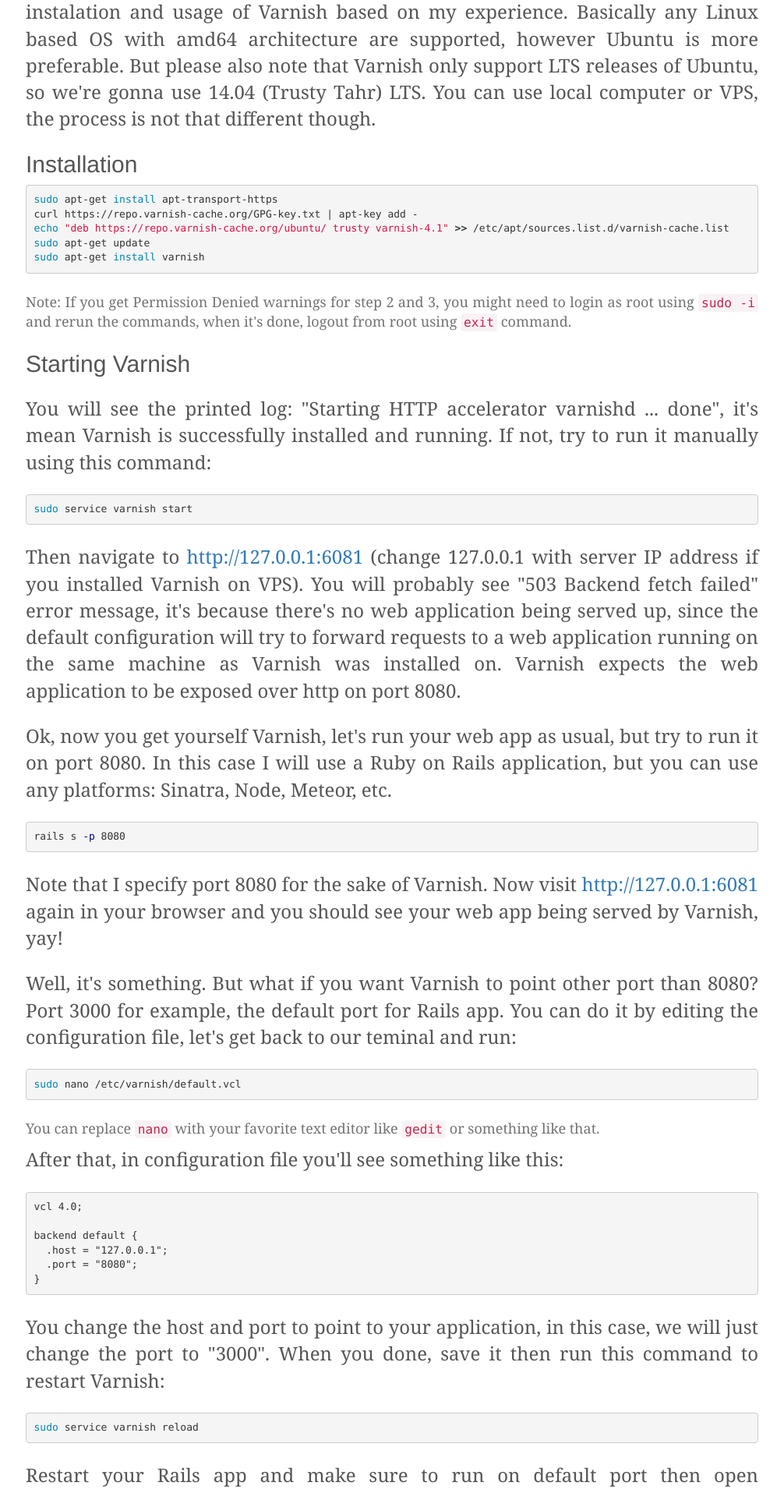
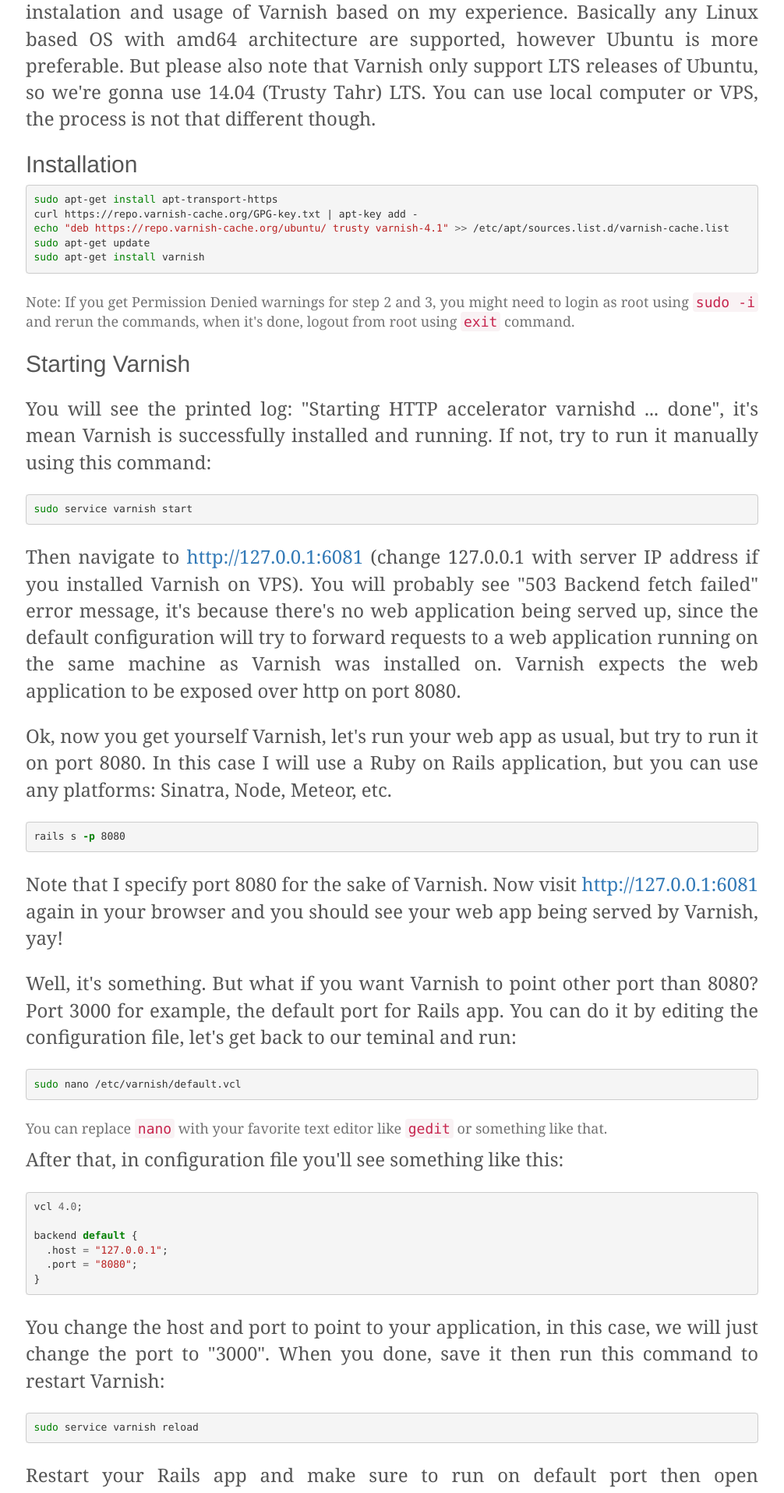
Before and after one commit to irfanfadilah/irfanfadilah.github.io, a Jekyll site: the page built from _posts/2015-10-23-speed-up-your-websites-using-varnish.html, in a window 1280 px wide. Shown: the part 797-2712 px from the top of the page at 78% size, without its empty margins (137-1143 px from the left). Built offline with Jekyll 4.4.1, drawn with Linux system fonts in a browser that asks for light colours; comment, search, counter and statistics services are not loaded.

Commit message:
Bump Ruby, Jekyll and Dependencies

```diff
--- a/Gemfile
+++ b/Gemfile
@@ -1,5 +1,6 @@
 # Ruby Version
-ruby '2.3.0'
+ruby '2.5.1'
+
 # RubyGems Host
 source 'https://rubygems.org' do
   gem 'github-pages'
--- a/_config.yml
+++ b/_config.yml
@@ -1,8 +1,9 @@
+paginate: 10
+excerpt_separator: ""
 timezone: Asia/Jakarta
+paginate_path: /pages/:num/
 permalink: /:year/:month/:title/
-paginate: 10
-paginate_path: /pages/:num/
-gems:
+plugins:
   - jekyll-paginate
   - jekyll-sitemap
   - jekyll-feed
--- a/_posts/2015-10-23-speed-up-your-websites-using-varnish.html
+++ b/_posts/2015-10-23-speed-up-your-websites-using-varnish.html
@@ -22,7 +22,7 @@
     300-1000x faster, wow, imagine that speeds. In this post I will cover basic instalation and usage of Varnish based on my experience. Basically any Linux based OS with amd64 architecture are supported, however Ubuntu is more preferable. But please also note that Varnish only support LTS releases of Ubuntu, so we're gonna use 14.04 (Trusty Tahr) LTS. You can use local computer or VPS, the process is not that different though.
   </p>
   <h2>Installation</h2>
-{% highlight bash %}
+{% highlight shell %}
 sudo apt-get install apt-transport-https
 curl https://repo.varnish-cache.org/GPG-key.txt | apt-key add -
 echo "deb https://repo.varnish-cache.org/ubuntu/ trusty varnish-4.1" >> /etc/apt/sources.list.d/varnish-cache.list
@@ -36,7 +36,7 @@
   <p>
     You will see the printed log: "Starting HTTP accelerator varnishd ... done", it's mean Varnish is successfully installed and running. If not, try to run it manually using this command:
   </p>
-{% highlight bash %}
+{% highlight shell %}
 sudo service varnish start
 {% endhighlight %}
   <p>
@@ -45,7 +45,7 @@
   <p>
     Ok, now you get yourself Varnish, let's run your web app as usual, but try to run it on port 8080. In this case I will use a Ruby on Rails application, but you can use any platforms: Sinatra, Node, Meteor, etc.
   </p>
-{% highlight bash %}
+{% highlight shell %}
 rails s -p 8080
 {% endhighlight %}
   <p>
@@ -54,24 +54,24 @@
   <p>
     Well, it's something. But what if you want Varnish to point other port than 8080? Port 3000 for example, the default port for Rails app. You can do it by editing the configuration file, let's get back to our teminal and run:
   </p>
-{% highlight bash %}
+{% highlight shell %}
 sudo nano /etc/varnish/default.vcl
 {% endhighlight %}
   <p>
     <span class="help-block">You can replace <code>nano</code> with your favorite text editor like <code>gedit</code> or something like that.</span> After that, in configuration file you'll see something like this:
   </p>
-<pre>
+{% highlight c %}
 vcl 4.0;
 
 backend default {
   .host = "127.0.0.1";
   .port = "8080";
 }
-</pre>
+{% endhighlight %}
   <p>
     You change the host and port to point to your application, in this case, we will just change the port to "3000". When you done, save it then run this command to restart Varnish:
   </p>
-{% highlight bash %}
+{% highlight shell %}
 sudo service varnish reload
 {% endhighlight %}
   <p>
@@ -86,7 +86,7 @@
   <p>
     We already have Varnish running with our app, but if we installed it on VPS we may want to place Varnish on port 80. Let's put Varnish on the default HTTP port, 80. First, we need to stop Varnish with <code>sudo service varnish stop</code>. When it's successfully stopped, go to your terminal and fire <code>sudo nano /etc/default/varnish</code> to open Varish config file. You'll see something like:
   </p>
-{% highlight bash %}
+{% highlight shell %}
 DAEMON_OPTS="-a :6081 \
              -T localhost:6082 \
              -f /etc/varnish/default.vcl \
@@ -108,6 +108,6 @@
     Well, that's all for Varnish. I hope this article will be helpful for you and feel free to ask in comments box below if you have any questions. :)
   </p>
   <em>
-  References: <a href="https://www.varnish-cache.org/" target="_blank">Varnish Official Website</a> &amp; <a href="https://en.wikipedia.org/" target="_blank">Wikipedia</a>
+    References: <a href="https://www.varnish-cache.org/" target="_blank">Varnish Official Website</a> &amp; <a href="https://en.wikipedia.org/" target="_blank">Wikipedia</a>
   </em>
 </div>
--- a/stylesheets/irfan-fadilah-blog.css
+++ b/stylesheets/irfan-fadilah-blog.css
@@ -28,6 +28,10 @@
 
 blockquote, .help-block {
   text-align: justify;
+  font-size: 18px;
+}
+
+code {
   font-size: 18px;
 }
 
@@ -189,63 +193,65 @@
  * Syntax Highlight
  */
 
-.highlight  { background: #ffffff; }
-.highlight .c { color: #999988; font-style: italic } /* Comment */
-.highlight .err { color: #a61717; background-color: #e3d2d2 } /* Error */
-.highlight .k { font-weight: bold } /* Keyword */
-.highlight .o { font-weight: bold } /* Operator */
-.highlight .cm { color: #999988; font-style: italic } /* Comment.Multiline */
-.highlight .cp { color: #999999; font-weight: bold } /* Comment.Preproc */
-.highlight .c1 { color: #999988; font-style: italic } /* Comment.Single */
-.highlight .cs { color: #999999; font-weight: bold; font-style: italic } /* Comment.Special */
-.highlight .gd { color: #000000; background-color: #ffdddd } /* Generic.Deleted */
-.highlight .gd .x { color: #000000; background-color: #ffaaaa } /* Generic.Deleted.Specific */
+.highlight { background: #f8f8f8; }
+.highlight .hll { background-color: #ffffcc }
+.highlight .c { color: #408080; font-style: italic } /* Comment */
+.highlight .err { border: 1px solid #FF0000 } /* Error */
+.highlight .k { color: #008000; font-weight: bold } /* Keyword */
+.highlight .o { color: #666666 } /* Operator */
+.highlight .cm { color: #408080; font-style: italic } /* Comment.Multiline */
+.highlight .cp { color: #BC7A00 } /* Comment.Preproc */
+.highlight .c1 { color: #408080; font-style: italic } /* Comment.Single */
+.highlight .cs { color: #408080; font-style: italic } /* Comment.Special */
+.highlight .gd { color: #A00000 } /* Generic.Deleted */
 .highlight .ge { font-style: italic } /* Generic.Emph */
-.highlight .gr { color: #aa0000 } /* Generic.Error */
-.highlight .gh { color: #999999 } /* Generic.Heading */
-.highlight .gi { color: #000000; background-color: #ddffdd } /* Generic.Inserted */
-.highlight .gi .x { color: #000000; background-color: #aaffaa } /* Generic.Inserted.Specific */
-.highlight .go { color: #888888 } /* Generic.Output */
-.highlight .gp { color: #555555 } /* Generic.Prompt */
+.highlight .gr { color: #FF0000 } /* Generic.Error */
+.highlight .gh { color: #000080; font-weight: bold } /* Generic.Heading */
+.highlight .gi { color: #00A000 } /* Generic.Inserted */
+.highlight .go { color: #808080 } /* Generic.Output */
+.highlight .gp { color: #000080; font-weight: bold } /* Generic.Prompt */
 .highlight .gs { font-weight: bold } /* Generic.Strong */
-.highlight .gu { color: #aaaaaa } /* Generic.Subheading */
-.highlight .gt { color: #aa0000 } /* Generic.Traceback */
-.highlight .kc { font-weight: bold } /* Keyword.Constant */
-.highlight .kd { font-weight: bold } /* Keyword.Declaration */
-.highlight .kp { font-weight: bold } /* Keyword.Pseudo */
-.highlight .kr { font-weight: bold } /* Keyword.Reserved */
-.highlight .kt { color: #445588; font-weight: bold } /* Keyword.Type */
-.highlight .m { color: #009999 } /* Literal.Number */
-.highlight .s { color: #d14 } /* Literal.String */
-.highlight .na { color: #008080 } /* Name.Attribute */
-.highlight .nb { color: #0086B3 } /* Name.Builtin */
-.highlight .nc { color: #445588; font-weight: bold } /* Name.Class */
-.highlight .no { color: #008080 } /* Name.Constant */
-.highlight .ni { color: #800080 } /* Name.Entity */
-.highlight .ne { color: #990000; font-weight: bold } /* Name.Exception */
-.highlight .nf { color: #990000; font-weight: bold } /* Name.Function */
-.highlight .nn { color: #555555 } /* Name.Namespace */
-.highlight .nt { color: #000080 } /* Name.Tag */
-.highlight .nv { color: #008080 } /* Name.Variable */
-.highlight .ow { font-weight: bold } /* Operator.Word */
+.highlight .gu { color: #800080; font-weight: bold } /* Generic.Subheading */
+.highlight .gt { color: #0040D0 } /* Generic.Traceback */
+.highlight .kc { color: #008000; font-weight: bold } /* Keyword.Constant */
+.highlight .kd { color: #008000; font-weight: bold } /* Keyword.Declaration */
+.highlight .kn { color: #008000; font-weight: bold } /* Keyword.Namespace */
+.highlight .kp { color: #008000 } /* Keyword.Pseudo */
+.highlight .kr { color: #008000; font-weight: bold } /* Keyword.Reserved */
+.highlight .kt { color: #B00040 } /* Keyword.Type */
+.highlight .m { color: #666666 } /* Literal.Number */
+.highlight .s { color: #BA2121 } /* Literal.String */
+.highlight .na { color: #7D9029 } /* Name.Attribute */
+.highlight .nb { color: #008000 } /* Name.Builtin */
+.highlight .nc { color: #0000FF; font-weight: bold } /* Name.Class */
+.highlight .no { color: #880000 } /* Name.Constant */
+.highlight .nd { color: #AA22FF } /* Name.Decorator */
+.highlight .ni { color: #999999; font-weight: bold } /* Name.Entity */
+.highlight .ne { color: #D2413A; font-weight: bold } /* Name.Exception */
+.highlight .nf { color: #0000FF } /* Name.Function */
+.highlight .nl { color: #A0A000 } /* Name.Label */
+.highlight .nn { color: #0000FF; font-weight: bold } /* Name.Namespace */
+.highlight .nt { color: #008000; font-weight: bold } /* Name.Tag */
+.highlight .nv { color: #19177C } /* Name.Variable */
+.highlight .ow { color: #AA22FF; font-weight: bold } /* Operator.Word */
 .highlight .w { color: #bbbbbb } /* Text.Whitespace */
-.highlight .mf { color: #009999 } /* Literal.Number.Float */
-.highlight .mh { color: #009999 } /* Literal.Number.Hex */
-.highlight .mi { color: #009999 } /* Literal.Number.Integer */
-.highlight .mo { color: #009999 } /* Literal.Number.Oct */
-.highlight .sb { color: #d14 } /* Literal.String.Backtick */
-.highlight .sc { color: #d14 } /* Literal.String.Char */
-.highlight .sd { color: #d14 } /* Literal.String.Doc */
-.highlight .s2 { color: #d14 } /* Literal.String.Double */
-.highlight .se { color: #d14 } /* Literal.String.Escape */
-.highlight .sh { color: #d14 } /* Literal.String.Heredoc */
-.highlight .si { color: #d14 } /* Literal.String.Interpol */
-.highlight .sx { color: #d14 } /* Literal.String.Other */
-.highlight .sr { color: #009926 } /* Literal.String.Regex */
-.highlight .s1 { color: #d14 } /* Literal.String.Single */
-.highlight .ss { color: #990073 } /* Literal.String.Symbol */
-.highlight .bp { color: #999999 } /* Name.Builtin.Pseudo */
-.highlight .vc { color: #008080 } /* Name.Variable.Class */
-.highlight .vg { color: #008080 } /* Name.Variable.Global */
-.highlight .vi { color: #008080 } /* Name.Variable.Instance */
-.highlight .il { color: #009999 } /* Literal.Number.Integer.Long
+.highlight .mf { color: #666666 } /* Literal.Number.Float */
+.highlight .mh { color: #666666 } /* Literal.Number.Hex */
+.highlight .mi { color: #666666 } /* Literal.Number.Integer */
+.highlight .mo { color: #666666 } /* Literal.Number.Oct */
+.highlight .sb { color: #BA2121 } /* Literal.String.Backtick */
+.highlight .sc { color: #BA2121 } /* Literal.String.Char */
+.highlight .sd { color: #BA2121; font-style: italic } /* Literal.String.Doc */
+.highlight .s2 { color: #BA2121 } /* Literal.String.Double */
+.highlight .se { color: #BB6622; font-weight: bold } /* Literal.String.Escape */
+.highlight .sh { color: #BA2121 } /* Literal.String.Heredoc */
+.highlight .si { color: #BB6688; font-weight: bold } /* Literal.String.Interpol */
+.highlight .sx { color: #008000 } /* Literal.String.Other */
+.highlight .sr { color: #BB6688 } /* Literal.String.Regex */
+.highlight .s1 { color: #BA2121 } /* Literal.String.Single */
+.highlight .ss { color: #19177C } /* Literal.String.Symbol */
+.highlight .bp { color: #008000 } /* Name.Builtin.Pseudo */
+.highlight .vc { color: #19177C } /* Name.Variable.Class */
+.highlight .vg { color: #19177C } /* Name.Variable.Global */
+.highlight .vi { color: #19177C } /* Name.Variable.Instance */
+.highlight .il { color: #666666 } /* Literal.Number.Integer.Long */
```
Also changed, not shown: Gemfile.lock.
